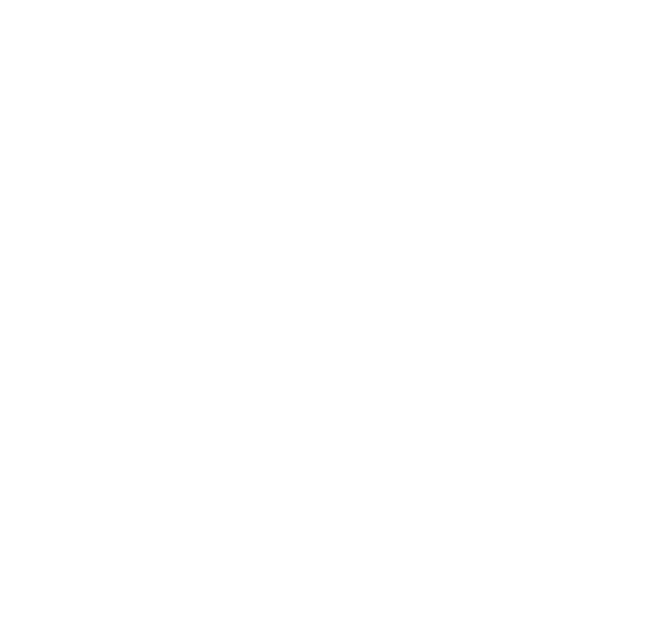
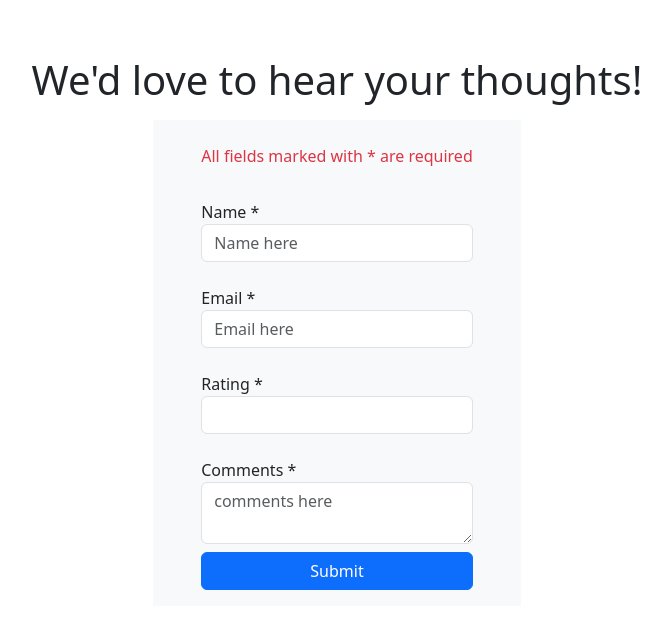
Before and after one commit to RayyanX95/react-playground, a React (Create React App) app: page / in a window 1280 px wide. Shown: the top 628 px of the page, without its empty margins (303-974 px from the left). Built offline with nearby package versions, Linux system fonts and the light colour scheme.

Commit message:
Add dev code of feedback components

```diff
--- a/package.json
+++ b/package.json
@@ -7,6 +7,7 @@
     "@testing-library/react": "^13.4.0",
     "@testing-library/user-event": "^13.5.0",
     "bootstrap": "^5.3.0",
+    "formik": "^2.4.2",
     "react": "^18.2.0",
     "react-dom": "^18.2.0",
     "react-scripts": "5.0.1",
--- a/src/App.js
+++ b/src/App.js
@@ -1,9 +1,11 @@
 import "./App.css";
+import Feedback from "./feedback/feedback";
 
 function App() {
   return (
     <div style={{ padding: "3rem" }}>
       {/* Add your component to test here 💡 */}
+      <Feedback />
     </div>
   );
 }
--- /dev/null
+++ b/src/feedback/feedback-form.jsx
@@ -0,0 +1,92 @@
+import { ErrorMessage, Field, Form, Formik } from "formik";
+import formValidator from "./form-validator";
+
+const FeedBackForm = (props) => (
+  <main className="d-flex flex-column m-auto py-2 align-items-center">
+    <h1 className="text-2xl text-gray-900 font-semibold m-auto">
+      We'd love to hear your thoughts!
+    </h1>
+
+    <Formik
+      initialValues={{ name: "", email: "", rating: "", comments: "" }}
+      validate={formValidator}
+      onSubmit={(values) => props.onSubmit(values)}
+    >
+      {({ isSubmitting }) => (
+        <Form className="d-flex flex-column form bg-light py-3 px-5 my-3">
+          <p className="text-small text-danger my-2">
+            All fields marked with * are required
+          </p>
+
+          <label className="mt-4">
+            Name *
+            <Field
+              type="text"
+              name="name"
+              placeholder="Name here"
+              className="form-control"
+            />
+          </label>
+          <ErrorMessage
+            name="name"
+            component="div"
+            className="fs-6 text-danger"
+          />
+          <label className="mt-4">
+            Email *
+            <Field
+              type="email"
+              name="email"
+              placeholder="Email here"
+              className="form-control"
+            />
+          </label>
+
+          <ErrorMessage
+            name="email"
+            component="div"
+            className="fs-6 text-danger"
+          />
+          <label className="mt-4">
+            Rating *
+            <Field as="select" name="rating" className="form-control">
+              <option value=""></option>
+              <option value="Awesome">Awesome</option>
+              <option value="Good">Good</option>
+              <option value="Bad">Bad</option>
+            </Field>
+          </label>
+          <ErrorMessage
+            name="rating"
+            component="div"
+            className="fs-6 text-danger"
+          />
+
+          <label className="mt-4">
+            Comments *
+            <Field
+              as="textarea"
+              name="comments"
+              placeholder="comments here"
+              className="form-control"
+            />
+          </label>
+          <ErrorMessage
+            name="comments"
+            component="div"
+            className="fs-6 text-danger"
+          />
+          <button
+            type="submit"
+            disabled={isSubmitting}
+            className="btn btn-primary mx-0 mt-2"
+          >
+            Submit
+          </button>
+        </Form>
+      )}
+    </Formik>
+  </main>
+);
+
+export default FeedBackForm;
--- /dev/null
+++ b/src/feedback/feedback.jsx
@@ -0,0 +1,29 @@
+import React from "react";
+import FeedBackForm from "./feedback-form";
+
+const Feedback = () => {
+  const [submittedFeedback, setSubmittedFeedback] = React.useState(false);
+  const [message, setMessage] = React.useState("");
+
+  const onSubmit = (values) => {
+    setSubmittedFeedback(true);
+    setMessage(values.name);
+  };
+  return submittedFeedback ? (
+    <ThankYou message={message} />
+  ) : (
+    <FeedBackForm onSubmit={onSubmit} />
+  );
+};
+
+const ThankYou = (props) => {
+  return (
+    <main className="d-flex my-10">
+      <h1 className="text-2xl text-gray-900 font-semibold m-auto">
+        We appreciate your responses {props.message}!
+      </h1>
+    </main>
+  );
+};
+
+export default Feedback;
--- /dev/null
+++ b/src/feedback/form-validator.js
@@ -0,0 +1,24 @@
+const formValidator = (values) => {
+  const errors = {};
+  if (!values.name) {
+    errors.name = "Name Required";
+  }
+
+  if (!values.email) {
+    errors.email = "Email Required";
+  } else if (!/^[A-Z0-9._%+-]+@[A-Z0-9.-]+\.[A-Z]{2,}$/i.test(values.email)) {
+    errors.email = "Invalid email address";
+  }
+
+  if (!values.comments) {
+    errors.comments = "Comments Required";
+  }
+
+  if (!values.rating) {
+    errors.rating = "Rating Required";
+  }
+
+  return errors;
+};
+
+export default formValidator;
--- a/src/index.js
+++ b/src/index.js
@@ -3,7 +3,7 @@
 import "./index.css";
 import App from "./App";
 import reportWebVitals from "./reportWebVitals";
-// import "bootstrap/dist/css/bootstrap.min.css";
+import "bootstrap/dist/css/bootstrap.min.css";
 
 const root = ReactDOM.createRoot(document.getElementById("root"));
 root.render(
```
Also changed, not shown: 1 other file (tests, documents, lock files or other folders).
